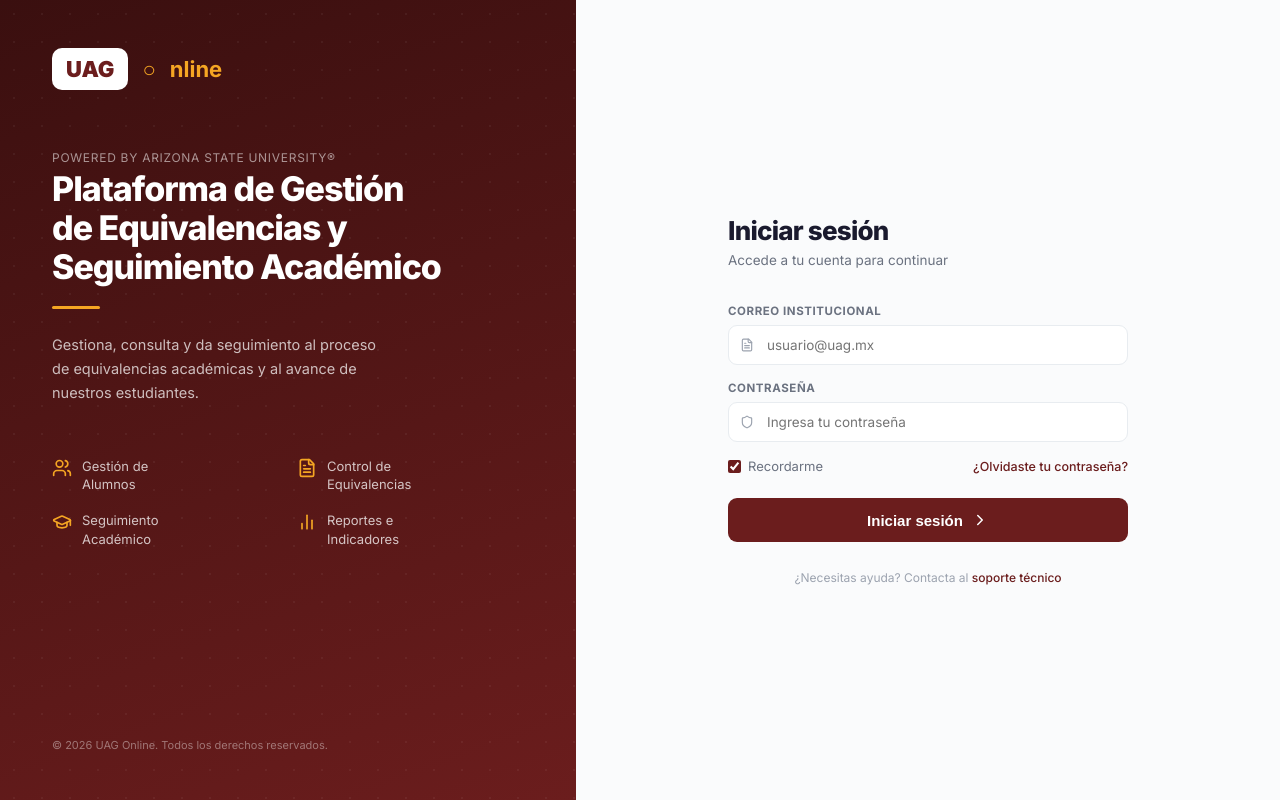
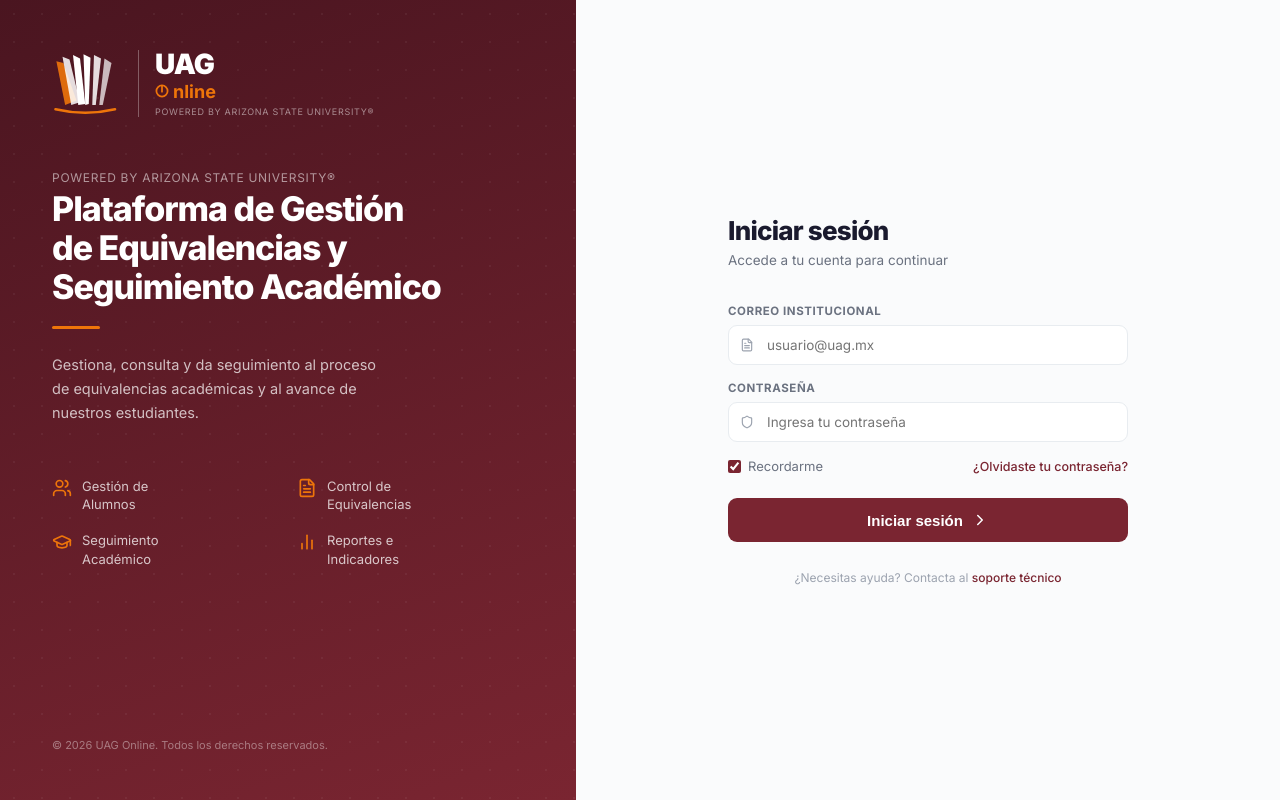
Before and after one commit to guadalupecasta15-art/Equivalencia, a Next.js app: page / in a window 1280 px wide. Built offline with nearby package versions, Linux system fonts and the light colour scheme.

Commit message:
feat: logo UAG real y colores institucionales

```diff
--- a/src/app/page.tsx
+++ b/src/app/page.tsx
@@ -21,13 +21,70 @@
   "eyJhbGciOiJIUzI1NiIsInR5cCI6IkpXVCJ9.eyJpc3MiOiJzdXBhYmFzZSIsInJlZiI6Im5mdmtoenJ4ZnBxYnlzZWFjanZ1Iiwicm9sZSI6ImFub24iLCJpYXQiOjE3ODIzMDkyNzAsImV4cCI6MjA5Nzg4NTI3MH0.c3fYMudpHh37ybQ21MKnTJ2GHlh3chJJZAdObQPp-o0"
 );
 
+
+/* ─── UAG LOGOS ─── */
+function UAGLogoSmall({ white = false }: { white?: boolean }) {
+  const bordo = white ? "#ffffff" : "#7a2531";
+  const orange = "#ee750a";
+  return (
+    <div style={{ display:"flex", alignItems:"center", gap:8 }}>
+      <svg width="36" height="36" viewBox="0 0 80 80" fill="none">
+        <path d="M15 65 L5 15 L13 17 L28 60Z" fill={orange} opacity="0.9"/>
+        <path d="M22 65 L12 10 L20 13 L32 62Z" fill={bordo} opacity="0.85"/>
+        <path d="M30 65 L24 8 L32 12 L38 64Z" fill={bordo}/>
+        <path d="M38 65 L36 7 L44 11 L42 64Z" fill={bordo}/>
+        <path d="M46 65 L48 8 L56 12 L50 65Z" fill={bordo} opacity="0.85"/>
+        <path d="M54 65 L60 12 L68 17 L58 65Z" fill={bordo} opacity="0.7"/>
+        <path d="M4 70 Q38 78 72 70" stroke={orange} strokeWidth="3" fill="none" strokeLinecap="round"/>
+      </svg>
+      <div>
+        <div style={{ fontWeight:900, fontSize:15, color:bordo, letterSpacing:"-0.03em", lineHeight:1 }}>UAG</div>
+        <div style={{ display:"flex", alignItems:"center", gap:2, marginTop:1 }}>
+          <svg width="10" height="10" viewBox="0 0 20 20">
+            <circle cx="10" cy="10" r="8" fill="none" stroke={orange} strokeWidth="2.5"/>
+            <line x1="10" y1="3" x2="10" y2="11" stroke={orange} strokeWidth="2.5" strokeLinecap="round"/>
+          </svg>
+          <span style={{ fontSize:11, fontWeight:700, color:white ? "rgba(255,255,255,0.9)" : "#7a2531" }}>nline</span>
+        </div>
+      </div>
+    </div>
+  );
+}
+
+function UAGLogoLogin() {
+  return (
+    <div style={{ display:"flex", alignItems:"center", gap:16 }}>
+      <svg width="70" height="70" viewBox="0 0 80 80" fill="none">
+        <path d="M15 65 L5 15 L13 17 L28 60Z" fill="#ee750a" opacity="0.9"/>
+        <path d="M22 65 L12 10 L20 13 L32 62Z" fill="#ffffff" opacity="0.85"/>
+        <path d="M30 65 L24 8 L32 12 L38 64Z" fill="#ffffff"/>
+        <path d="M38 65 L36 7 L44 11 L42 64Z" fill="#ffffff"/>
+        <path d="M46 65 L48 8 L56 12 L50 65Z" fill="#ffffff" opacity="0.85"/>
+        <path d="M54 65 L60 12 L68 17 L58 65Z" fill="#ffffff" opacity="0.7"/>
+        <path d="M4 70 Q38 78 72 70" stroke="#ee750a" strokeWidth="3" fill="none" strokeLinecap="round"/>
+      </svg>
+      <div style={{ borderLeft:"1px solid rgba(255,255,255,0.3)", paddingLeft:16 }}>
+        <div style={{ fontWeight:900, fontSize:28, color:"#fff", letterSpacing:"-0.03em", lineHeight:1 }}>UAG</div>
+        <div style={{ display:"flex", alignItems:"center", gap:4, marginTop:3 }}>
+          <svg width="14" height="14" viewBox="0 0 20 20">
+            <circle cx="10" cy="10" r="8" fill="none" stroke="#ee750a" strokeWidth="2.5"/>
+            <line x1="10" y1="3" x2="10" y2="11" stroke="#ee750a" strokeWidth="2.5" strokeLinecap="round"/>
+          </svg>
+          <span style={{ fontSize:18, fontWeight:700, color:"#ee750a" }}>nline</span>
+        </div>
+        <div style={{ fontSize:9, color:"rgba(255,255,255,0.5)", marginTop:4, textTransform:"uppercase", letterSpacing:"0.08em" }}>Powered by Arizona State University®</div>
+      </div>
+    </div>
+  );
+}
+
 /* ─── DESIGN TOKENS ─── */
 const C = {
-  bordo:     "#6B1D1D",
-  bordo2:    "#7d2323",
-  bordo3:    "#4e1515",
-  bordo4:    "#3a0f0f",
-  orange:    "#F5A623",
+  bordo:     "#7a2531",
+  bordo2:    "#8b2c3a",
+  bordo3:    "#5c1a22",
+  bordo4:    "#4a1520",
+  orange:    "#ee750a",
   bg:        "#F8F9FB",
   surface:   "#FFFFFF",
   border:    "#E8ECF0",
@@ -178,10 +235,8 @@
         <div style={{ position:"absolute", inset:0, opacity:.05,
           backgroundImage:"radial-gradient(circle,#fff 1px,transparent 1px)", backgroundSize:"28px 28px" }}/>
         <div style={{ position:"relative", zIndex:1 }}>
-          <div style={{ display:"flex", alignItems:"center", gap:14, marginBottom:60 }}>
-            <div style={{ background:"#fff", borderRadius:10, padding:"8px 14px", fontWeight:900, fontSize:22, color:C.bordo }}>UAG</div>
-            <span style={{ color:C.orange, fontWeight:800, fontSize:22 }}>○</span>
-            <span style={{ color:C.orange, fontWeight:700, fontSize:22 }}>nline</span>
+          <div style={{ marginBottom:52 }}>
+            <UAGLogoLogin/>
           </div>
           <div style={{ color:"rgba(255,255,255,.55)", fontSize:12, letterSpacing:".06em", textTransform:"uppercase", marginBottom:4 }}>
             Powered by Arizona State University®
@@ -299,12 +354,8 @@
   const [hoverLogout, setHoverLogout] = useState(false);
   return (
     <aside style={{ width:210, background:C.bordo4, height:"100vh", position:"fixed", display:"flex", flexDirection:"column", zIndex:100 }}>
-      <div style={{ padding:"22px 20px 18px", borderBottom:"1px solid rgba(255,255,255,.08)" }}>
-        <div style={{ display:"flex", alignItems:"center", gap:10 }}>
-          <div style={{ background:"#fff", borderRadius:7, padding:"5px 10px", fontWeight:900, fontSize:15, color:C.bordo }}>UAG</div>
-          <span style={{ color:C.orange, fontWeight:800, fontSize:16 }}>○</span>
-          <span style={{ color:C.orange, fontWeight:700, fontSize:16 }}>nline</span>
-        </div>
+      <div style={{ padding:"16px 16px 14px", borderBottom:"1px solid rgba(255,255,255,.1)" }}>
+        <UAGLogoSmall white={true}/>
       </div>
       <nav style={{ flex:1, overflowY:"auto", padding:"10px 0" }}>
         {NAV.map(item => {
@@ -359,9 +410,8 @@
   const nombre = user?.user_metadata?.nombre ?? user?.email?.split("@")[0] ?? "Usuario";
   return (
     <header style={{ height:60, background:"#fff", borderBottom:`1px solid ${C.border}`, display:"flex", alignItems:"center", justifyContent:"space-between", padding:"0 28px", position:"sticky", top:0, zIndex:90, boxShadow:"0 1px 3px rgba(0,0,0,.05)" }}>
-      <div style={{ display:"flex", alignItems:"center", gap:8 }}>
-        <div style={{ background:"#fff", border:`1px solid ${C.border}`, borderRadius:7, padding:"4px 10px", fontWeight:900, fontSize:13, color:C.bordo }}>UAG</div>
-        <span style={{ color:C.orange, fontWeight:800, fontSize:14 }}>○nline</span>
+      <div style={{ display:"flex", alignItems:"center" }}>
+        <UAGLogoSmall white={false}/>
       </div>
       <div style={{ display:"flex", alignItems:"center", gap:10 }}>
         <div style={{ position:"relative", cursor:"pointer" }}>
```
